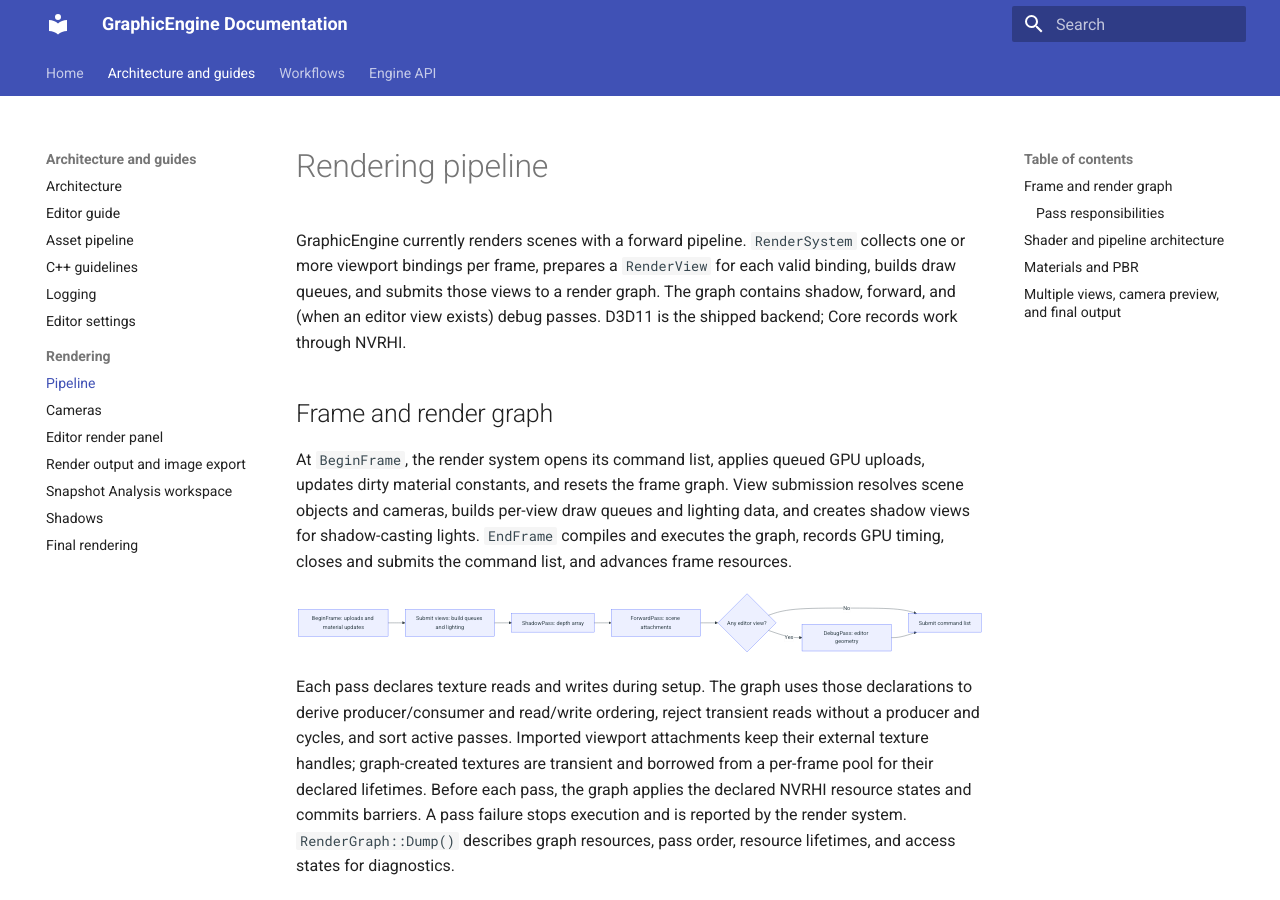
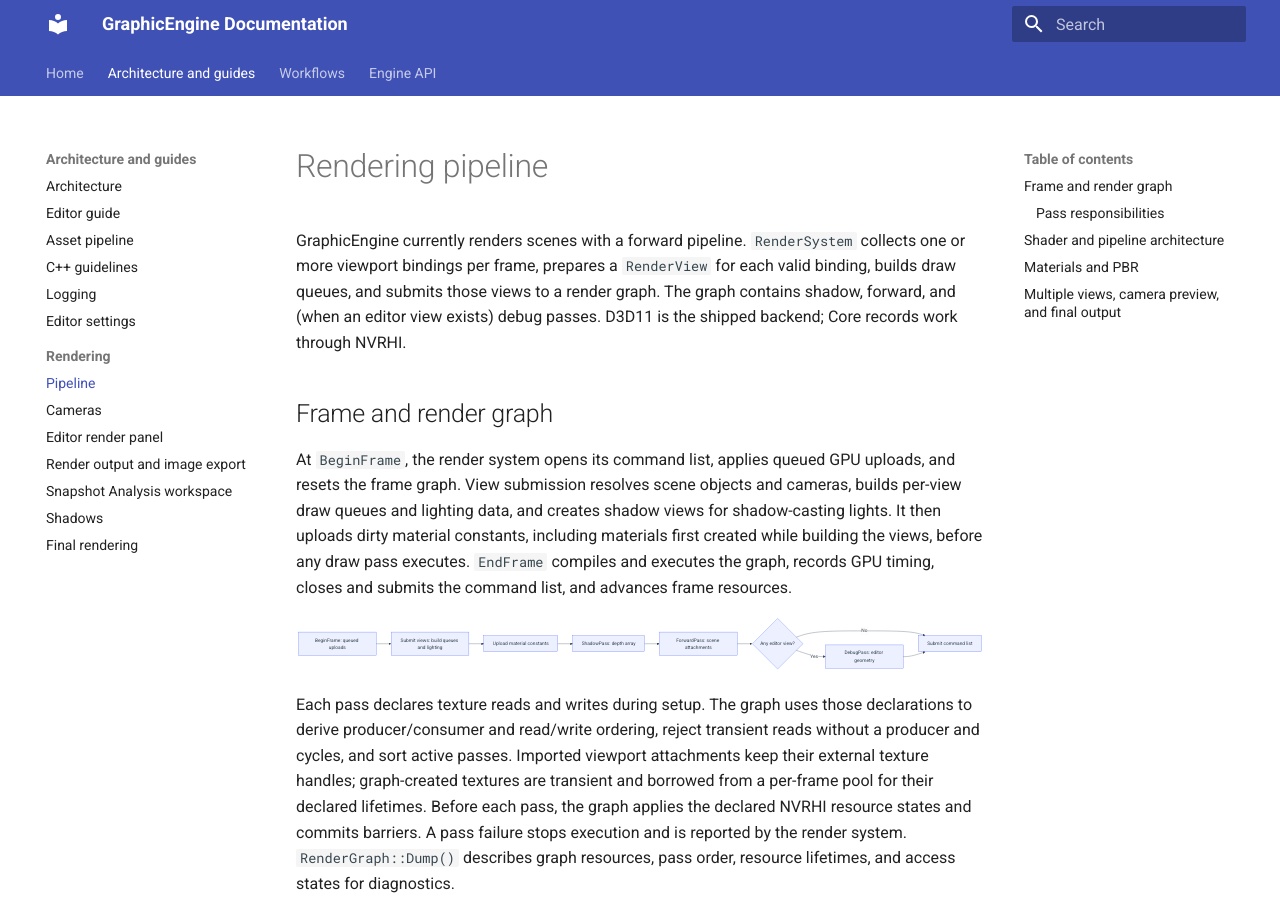
Before and after one commit to JGolaszewski/GrpahicEngine, an MkDocs documentation site: the page built from docs/rendering/pipeline.md, in a window 1280 px wide and 900 px high. Built offline with MkDocs 1.6.1 and Material for MkDocs 9.7.7, drawn with Linux system fonts in a browser that asks for light colours; some of the changed text lies outside the part shown.

Commit message:
fix(rendering): upload new material constants before drawing (#155)

````diff
--- a/docs/rendering/pipeline.md
+++ b/docs/rendering/pipeline.md
@@ -9,16 +9,18 @@ passes. D3D11 is the shipped backend; Core records work through NVRHI.
 ## Frame and render graph
 
 At `BeginFrame`, the render system opens its command list, applies queued GPU
-uploads, updates dirty material constants, and resets the frame graph. View
-submission resolves scene objects and cameras, builds per-view draw queues and
-lighting data, and creates shadow views for shadow-casting lights. `EndFrame`
-compiles and executes the graph, records GPU timing, closes and submits the
-command list, and advances frame resources.
+uploads, and resets the frame graph. View submission resolves scene objects and
+cameras, builds per-view draw queues and lighting data, and creates shadow views
+for shadow-casting lights. It then uploads dirty material constants, including
+materials first created while building the views, before any draw pass executes.
+`EndFrame` compiles and executes the graph, records GPU timing, closes and submits
+the command list, and advances frame resources.
 
 ```mermaid
 flowchart LR
-  Begin[BeginFrame: uploads and material updates] --> Views[Submit views: build queues and lighting]
-  Views --> Shadow[ShadowPass: depth array]
+  Begin[BeginFrame: queued uploads] --> Views[Submit views: build queues and lighting]
+  Views --> Materials[Upload material constants]
+  Materials --> Shadow[ShadowPass: depth array]
   Shadow --> Forward[ForwardPass: scene attachments]
   Forward --> Debug{Any editor view?}
   Debug -->|Yes| Overlay[DebugPass: editor geometry]
@@ -85,6 +87,9 @@ choices: `Legacy`, `GGX`, and `GTR`. The default workflow is metallic-roughness,
 the default model is `Legacy`, and the default alpha mode is opaque. Input
 factors are sanitized and clamped when `BuildMaterialGpu` packs the shader
 constant buffer.
+Editing material factors updates the cached GPU material in place when its
+texture bindings stay the same. A texture change creates a material with new
+texture bindings.
 
 The textured shader supports base color, normal, metallic-roughness, occlusion,
 and emissive maps, with a UV set and UV transform per slot. It applies the
````
Also changed, not shown: 2 other files.
